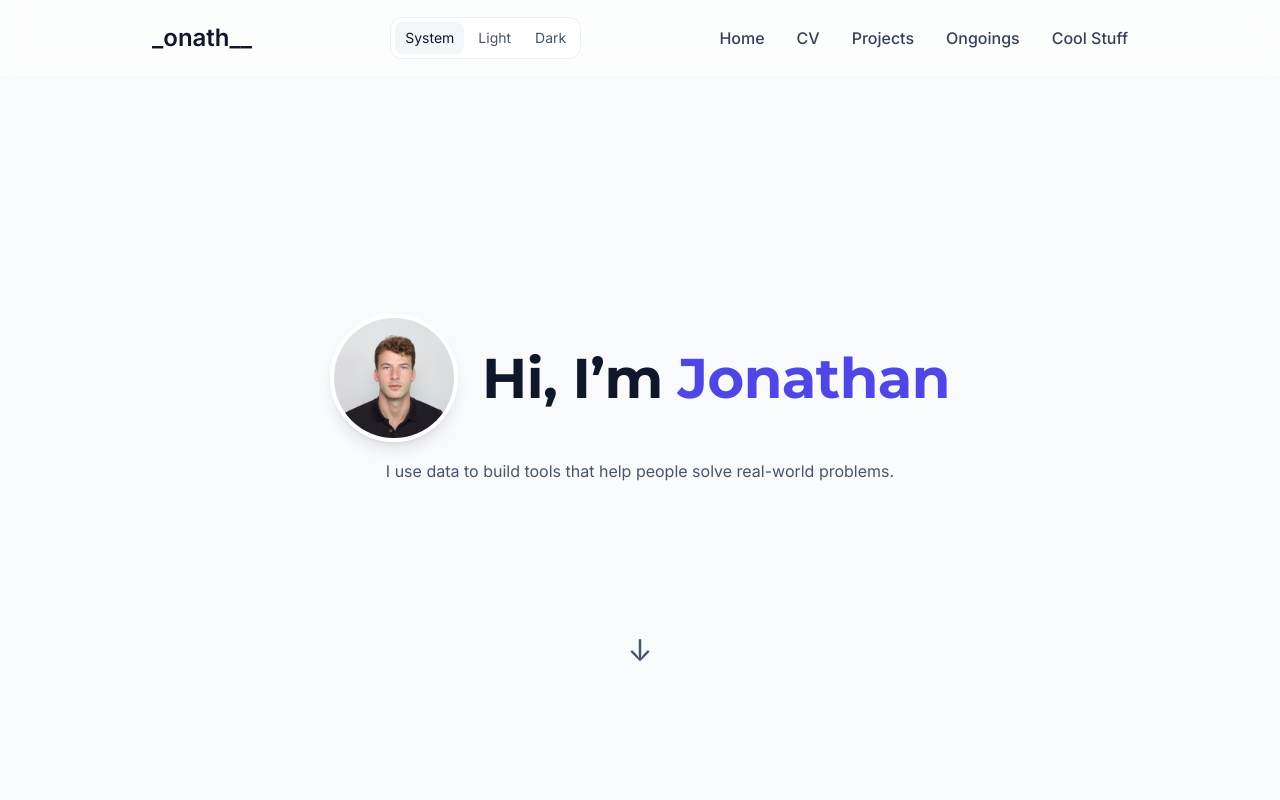
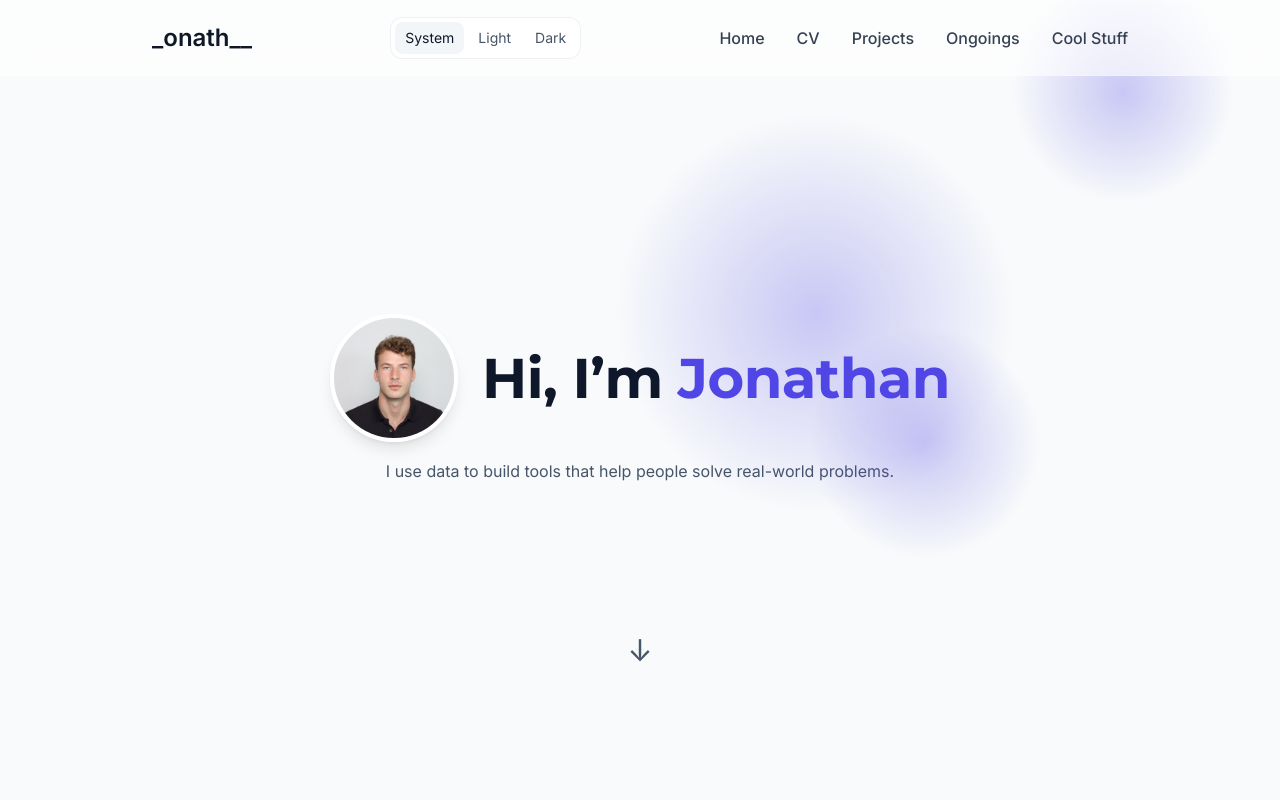
Before and after one commit to leandoer969/leandoer969.github.io, a React (Vite) app: page / in a window 1280 px wide. Shown: the top 800 px of the page. Built offline with nearby package versions, Linux system fonts and the light colour scheme.

Commit message:
feat(bg): custom background arguments

```diff
--- a/src/App.tsx
+++ b/src/App.tsx
@@ -29,7 +29,11 @@ function App() {
       {/* parallax background shapes (deferred) */}
       <Suspense fallback={null}>
         <div className="pointer-events-none absolute inset-0 z-10 overflow-hidden">
-          <BackgroundShapes />
+          <BackgroundShapes
+            density="lush"
+            speed={10}
+            amplitude={{ x: 12, y: 30 }}
+          />
         </div>
       </Suspense>
 
```
